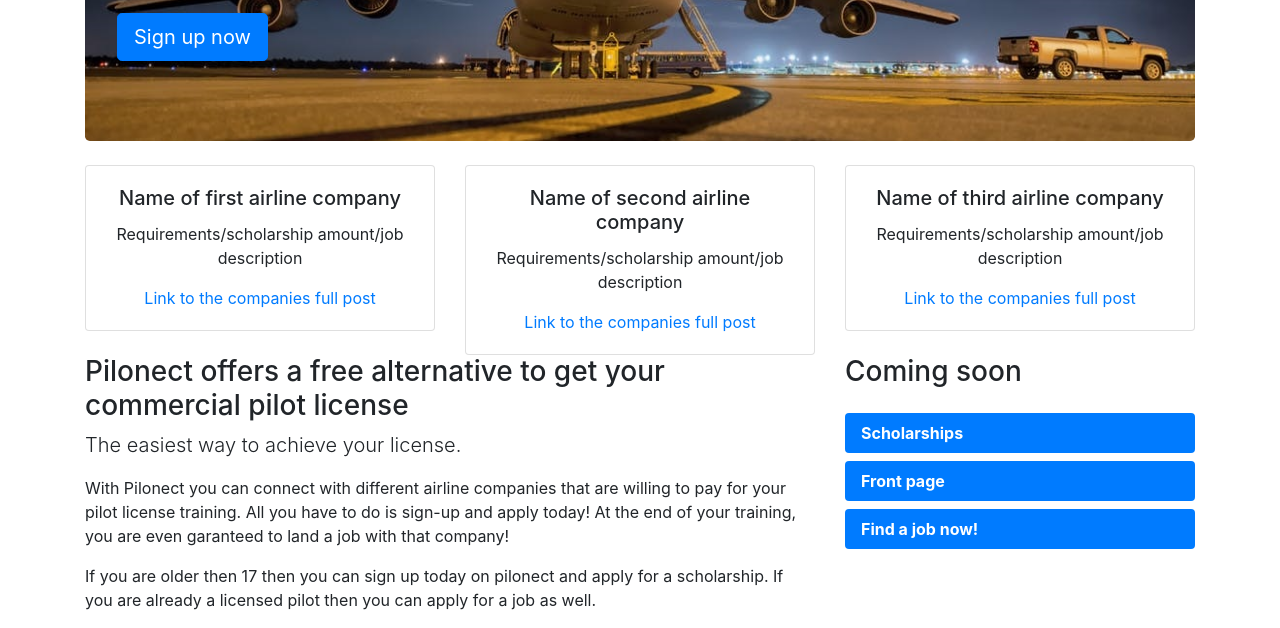
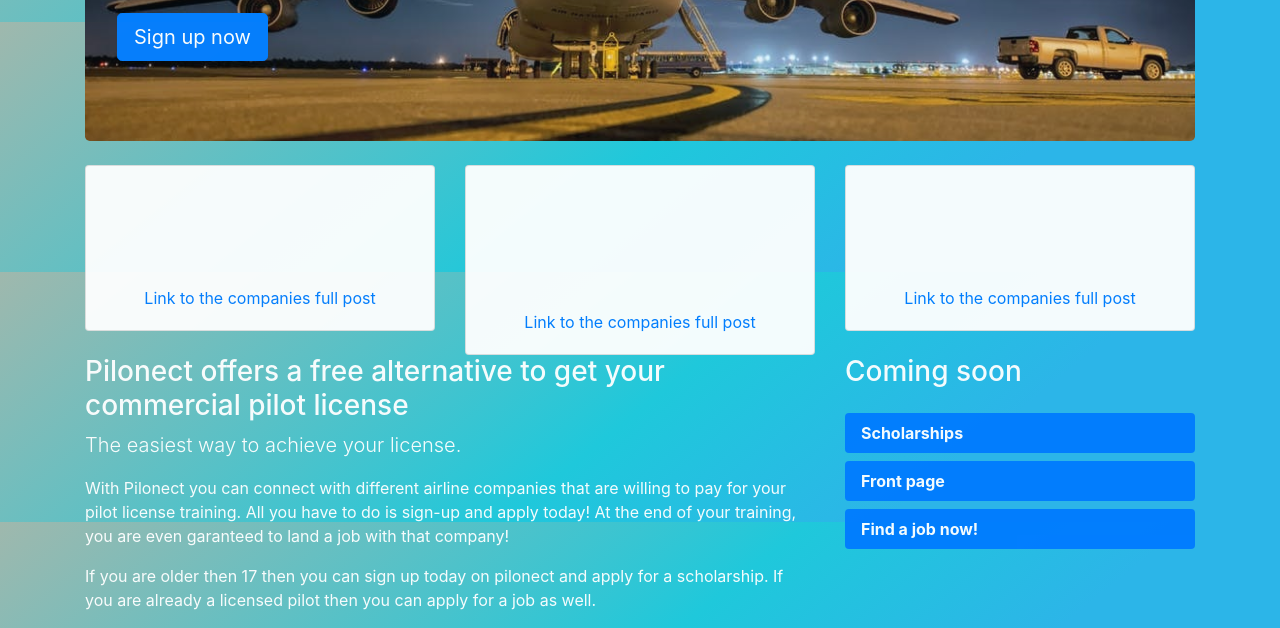
Before and after one commit to Programsoftware/not-programsoftware.github.io, a plain HTML site: page index.html in a window 1280 px wide. Shown: the part 228-856 px from the top of the page. Drawn offline with Linux system fonts and the light colour scheme; a script that the page names is missing.

Commit message:
Update index.html

```diff
--- a/index.html
+++ b/index.html
@@ -12,7 +12,7 @@
         <link rel="stylesheet" href="../css/styles.css">
     </head>
 
-    <body>
+    <body id="grad1">
 
        <div class="container">
             <nav class="navbar navbar-expand-lg navbar-dark bg-primary">
```
